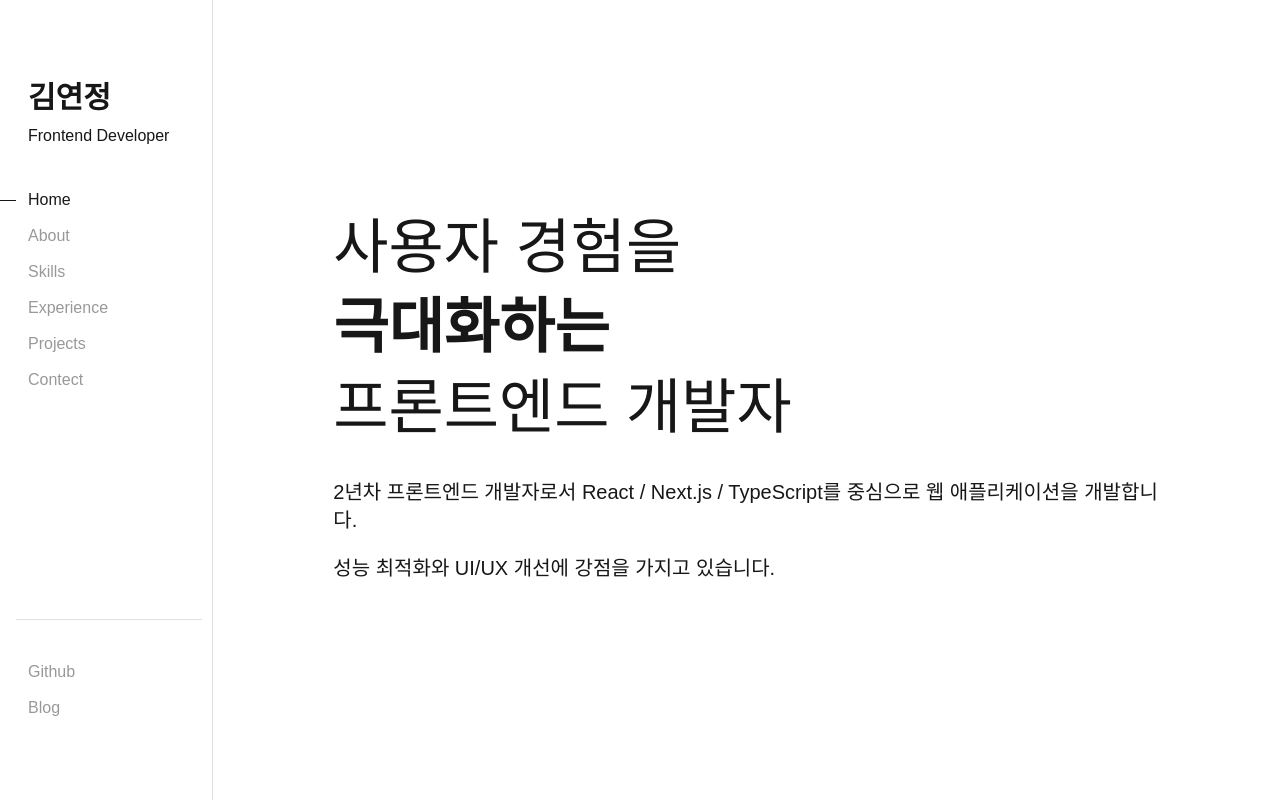
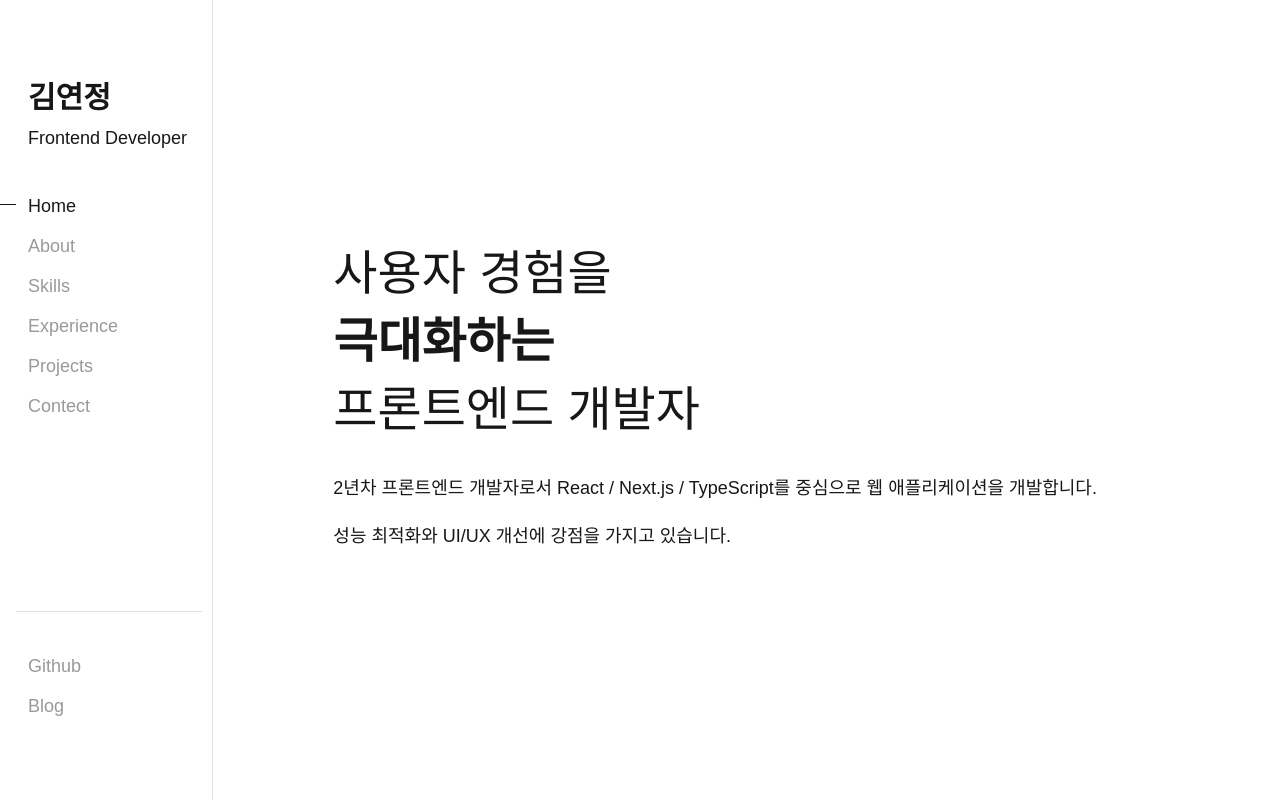
Before and after one commit to yeooonn/yeooonn.github.io, a Next.js app: page / in a window 1280 px wide. Shown: the top 800 px of the page. Built offline with nearby package versions, Linux system fonts and the light colour scheme.

Commit message:
design: 전체적인 사이즈 수정

```diff
--- a/app/components/Sidebar.tsx
+++ b/app/components/Sidebar.tsx
@@ -9,19 +9,19 @@ const Sidebar = () => {
 
   return (
     <div className="h-screen pt-20 pb-10 flex flex-col fixed w-full">
-      <div className="px-7 2xl:px-12">
+      <div className="px-7 xl:px-7 2xl:px-7">
         <Typography.Head3 className="mb-2">김연정</Typography.Head3>
         <Typography.P1>Frontend Developer</Typography.P1>
       </div>
 
-      <div className="py-10 2xl:py-20">
+      <div className="py-10 xl:py-10 2xl:py-7">
         <nav className="flex flex-col gap-3">
           {MENU_ITEMS.map((item) => {
             const isSelectedMenu = selectedMenu === item.menu;
 
             return (
               <div key={item.menu} className="flex gap-3">
-                <div className="w-4 2xl:w-9 mt-3">
+                <div className="w-4 xl:w-4 2xl:w-4 mt-3">
                   {isSelectedMenu && <hr />}
                 </div>
                 <a
@@ -32,7 +32,9 @@ const Sidebar = () => {
                   )}
                   onClick={() => setSelectedMenu(item.menu)}
                 >
-                  <Typography.P1>{item.menu}</Typography.P1>
+                  <Typography.P1 className="!text-lg">
+                    {item.menu}
+                  </Typography.P1>
                 </a>
               </div>
             );
@@ -40,7 +42,7 @@ const Sidebar = () => {
         </nav>
       </div>
 
-      <div className="mx-4 px-3 2xl:px-8 py-10 mt-auto border-t border-[#e0e0e0] w-[14.5%] 2xl:w-[15.5%]">
+      <div className="mx-4 px-3 xl:px-3 2xl:px-2 py-10 mt-auto border-t border-[#e0e0e0] w-[14.5%] 2xl:w-[15.5%]">
         <nav>
           <div className="flex flex-col gap-3">
             {MENU_FOOTER_ITEMS.map((item) => {
--- a/app/components/Typography.tsx
+++ b/app/components/Typography.tsx
@@ -10,13 +10,13 @@ interface TypographyProps {
 }
 
 const typoTypeMap: Record<TypoType, string> = {
-  Head1: "text-6xl 2xl:text-8xl font-bold",
-  Head2: "text-4xl 2xl:text-6xl font-bold",
-  Head3: "text-3xl 2xl:text-5xl font-semibold",
-  SubTitle1: "text-xl 2xl:text-3xl font-medium",
-  P1: "text-base 2xl:text-xl",
-  P2: "text-sm 2xl:text-lg",
-  P3: "text-xs 2xl:text-base",
+  Head1: "text-4xl xl:text-5xl 2xl:text-6xl font-bold",
+  Head2: "text-3xl xl:text-4xl 2xl:text-5xl font-bold",
+  Head3: "text-2xl xl:text-3xl 2xl:text-4xl font-semibold",
+  SubTitle1: "text-lg xl:text-xl 2xl:text-2xl font-medium",
+  P1: "text-base xl:text-lg 2xl:text-xl",
+  P2: "text-sm xl:text-base 2xl:text-lg",
+  P3: "text-xs xl:text-sm 2xl:text-base",
 };
 
 const BaseTypography = ({
--- a/app/layout.tsx
+++ b/app/layout.tsx
@@ -26,7 +26,7 @@ export default function RootLayout({
   return (
     <html lang="en">
       <body
-        className={`${geistSans.variable} ${geistMono.variable} antialiased`}
+        className={`${geistSans.variable} ${geistMono.variable} antialiased min-w-[1280px]`}
       >
         <div className="grid grid-cols-12">
           <div className="col-span-2 border-r border-[#e0e0e0]">
```
